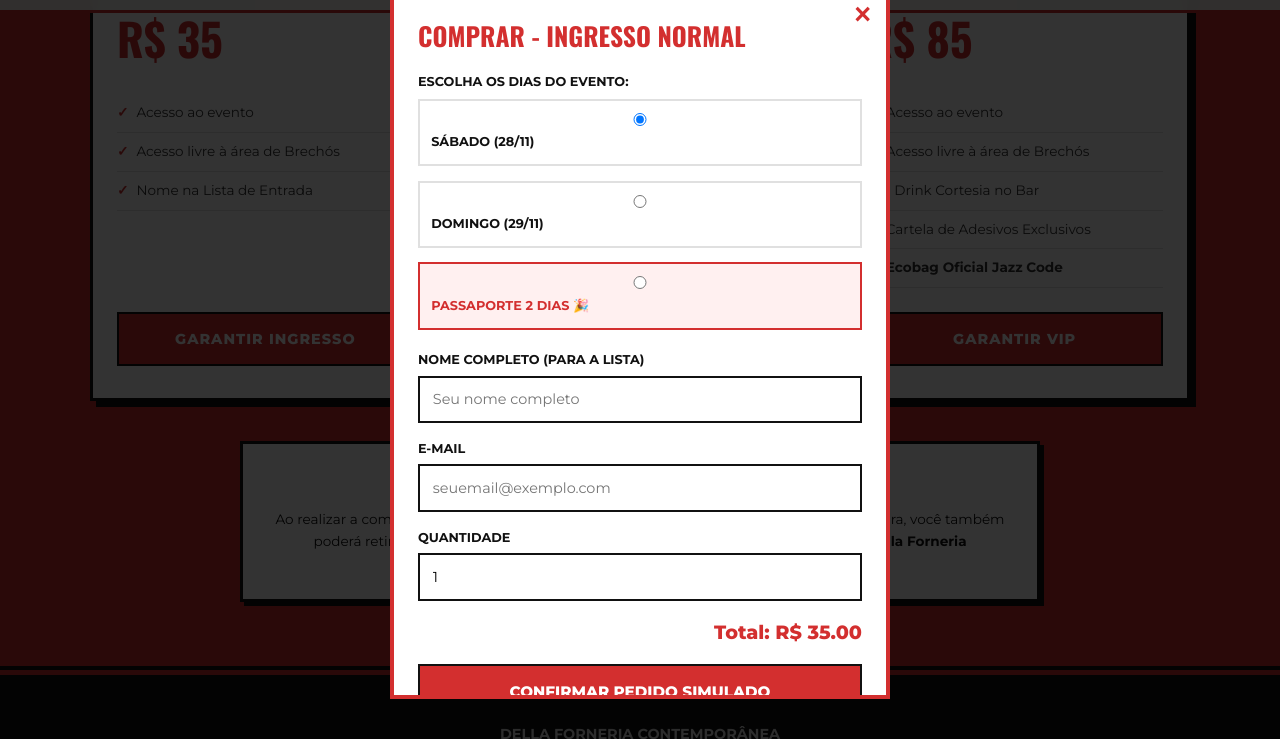
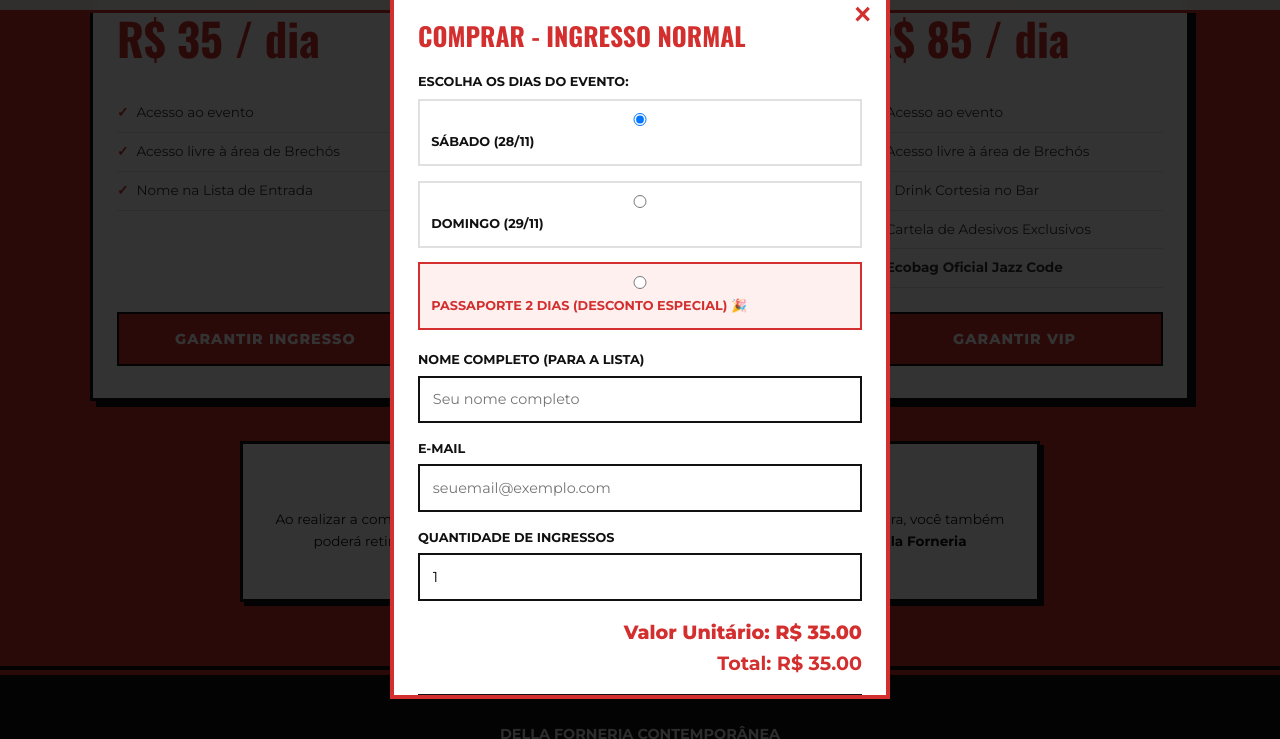
Before and after one commit to vanessa-s2/jazzcode, a plain HTML site: page index.html in a window 1280 px wide. Both pictures are taken after a click on the button "GARANTIR INGRESSO". Shown: the part 1378-2117 px from the top of the page. Drawn offline with nearby package versions, Linux system fonts and the light colour scheme.

Commit message:
Add files via upload

```diff
--- a/index.html
+++ b/index.html
@@ -34,7 +34,7 @@
     </div>
   </header>
 
-  <!-- Hero Section com a Logo em Destaque -->
+  <!-- Hero Section -->
   <section class="hero">
     <div class="hero-card">
       <div class="badge-tag">Brechó + Música ao Vivo</div>
@@ -87,14 +87,14 @@
         <div class="ticket-card">
           <div>
             <div class="ticket-type">Ingresso Normal</div>
-            <div class="ticket-price">R$ 35</div>
+            <div class="ticket-price">R$ 35 <span class="per-day">/ dia</span></div>
             <ul class="ticket-features">
               <li>Acesso ao evento</li>
               <li>Acesso livre à área de Brechós</li>
               <li>Nome na Lista de Entrada</li>
             </ul>
           </div>
-          <button class="btn-buy" onclick="openCheckout('Ingresso Normal', 35)">Garantir Ingresso</button>
+          <button class="btn-buy" onclick="openCheckout('Ingresso Normal', 35, 60)">Garantir Ingresso</button>
         </div>
 
         <!-- Opção 2 -->
@@ -102,7 +102,7 @@
           <div class="featured-badge">Mais Popular</div>
           <div>
             <div class="ticket-type">Combo Drink + Adesivos</div>
-            <div class="ticket-price">R$ 55</div>
+            <div class="ticket-price">R$ 55 <span class="per-day">/ dia</span></div>
             <ul class="ticket-features">
               <li>Acesso ao evento</li>
               <li>Acesso livre à área de Brechós</li>
@@ -110,14 +110,14 @@
               <li>Cartela de Adesivos Exclusivos</li>
             </ul>
           </div>
-          <button class="btn-buy" onclick="openCheckout('Combo Drink + Adesivos', 55)">Garantir Combo</button>
+          <button class="btn-buy" onclick="openCheckout('Combo Drink + Adesivos', 55, 95)">Garantir Combo</button>
         </div>
 
         <!-- Opção 3 -->
         <div class="ticket-card">
           <div>
             <div class="ticket-type">Combo VIP Ecobag</div>
-            <div class="ticket-price">R$ 85</div>
+            <div class="ticket-price">R$ 85 <span class="per-day">/ dia</span></div>
             <ul class="ticket-features">
               <li>Acesso ao evento</li>
               <li>Acesso livre à área de Brechós</li>
@@ -126,7 +126,7 @@
               <li><strong>Ecobag Oficial Jazz Code</strong></li>
             </ul>
           </div>
-          <button class="btn-buy" onclick="openCheckout('Combo VIP Ecobag', 85)">Garantir VIP</button>
+          <button class="btn-buy" onclick="openCheckout('Combo VIP Ecobag', 85, 145)">Garantir VIP</button>
         </div>
 
       </div>
@@ -165,14 +165,14 @@
               </label>
               <label class="day-option combo-day">
                 <input type="radio" name="eventDayOption" value="Passaporte 2 Dias (Sáb + Dom)" onchange="handleDayChange()">
-                <span>Passaporte 2 Dias 🎉</span>
+                <span>Passaporte 2 Dias (Desconto Especial) 🎉</span>
               </label>
             </div>
           </div>
 
-          <!-- Banner do Brinde Surpresa (Aparece ao selecionar 2 Dias) -->
+          <!-- Banner do Brinde Surpresa -->
           <div id="surpriseBonus" class="surprise-bonus-banner" style="display: none;">
-            🎁 <strong>BÔNUS EXCLUSIVO:</strong> Comprando o Passaporte 2 Dias você ganha um <strong>BRINDE SURPRESA EXCLUSIVO</strong> do Summer Jazz Code!
+            🎁 <strong>BÔNUS EXCLUSIVO:</strong> Além do preço promocional para os 2 dias, você ganha um <strong>BRINDE SURPRESA EXCLUSIVO</strong> do Summer Jazz Code!
           </div>
 
           <div class="form-group">
@@ -186,12 +186,13 @@
           </div>
 
           <div class="form-group">
-            <label for="ticketQty">Quantidade</label>
-            <input type="number" id="ticketQty" value="1" min="1" max="5" onchange="updateTotal()" required>
+            <label for="ticketQty">Quantidade de Ingressos</label>
+            <input type="number" id="ticketQty" value="1" min="1" max="5" onchange="updateTotal()" oninput="updateTotal()" required>
           </div>
 
           <div class="total-display">
-            Total: R$ <span id="totalPrice">0</span>
+            Valor Unitário: R$ <span id="unitPrice">0</span><br>
+            <strong>Total: R$ <span id="totalPrice">0</span></strong>
           </div>
 
           <button type="submit" class="btn-submit">Confirmar Pedido Simulado</button>
@@ -212,6 +213,7 @@
           <p><strong>Tipo:</strong> <span id="recType"></span></p>
           <p><strong>Dia(s):</strong> <span id="recDay"></span></p>
           <p><strong>Qtd:</strong> <span id="recQty"></span></p>
+          <p><strong>Valor Total:</strong> R$ <span id="recTotal"></span></p>
           <p><strong>Brinde:</strong> <span id="recGift">Nenhum</span></p>
           <p><strong>Código:</strong> #JC2026-<span id="recCode"></span></p>
         </div>
--- a/script.js
+++ b/script.js
@@ -1,10 +1,12 @@
-let currentPrice = 0;
+let singleDayPrice = 0;
+let doubleDayPrice = 0;
 let currentType = '';
 
-// Abrir Modal de Checkout
-function openCheckout(type, price) {
+// Abrir Modal de Checkout guardando o preço de 1 dia e o preço promocional de 2 dias
+function openCheckout(type, priceSingle, priceDouble) {
   currentType = type;
-  currentPrice = price;
+  singleDayPrice = priceSingle;
+  doubleDayPrice = priceDouble;
 
   const modalTitle = document.getElementById('modalTitle');
   const ticketForm = document.getElementById('ticketForm');
@@ -17,19 +19,18 @@ function openCheckout(type, price) {
   if (formContainer) formContainer.style.display = 'block';
   if (receiptContainer) receiptContainer.style.display = 'none';
 
-  // Reseta seleção de dia para a primeira opção
+  // Marca por padrão o primeiro dia
   const firstDayOption = document.querySelector('input[name="eventDayOption"][value="Sábado (28/11)"]');
   if (firstDayOption) firstDayOption.checked = true;
 
   handleDayChange();
-  updateTotal();
 
   if (checkoutModal) {
     checkoutModal.style.display = 'flex';
   }
 }
 
-// Controla a mudança do dia escolhido no modal
+// Controla a mudança do dia escolhido e recalcula os preços
 function handleDayChange() {
   const selectedDay = document.querySelector('input[name="eventDayOption"]:checked').value;
   const surpriseBonus = document.getElementById('surpriseBonus');
@@ -39,6 +40,8 @@ function handleDayChange() {
   } else {
     if (surpriseBonus) surpriseBonus.style.display = 'none';
   }
+
+  updateTotal();
 }
 
 // Fechar Modal
@@ -49,15 +52,21 @@ function closeCheckout() {
   }
 }
 
-// Atualizar preço total
+// Atualizar preço unitário e valor total em tempo real
 function updateTotal() {
   const qtyInput = document.getElementById('ticketQty');
+  const unitPriceSpan = document.getElementById('unitPrice');
   const totalPriceSpan = document.getElementById('totalPrice');
+  const selectedDayOption = document.querySelector('input[name="eventDayOption"]:checked');
 
-  if (qtyInput && totalPriceSpan) {
-    const qty = parseInt(qtyInput.value) || 1;
-    totalPriceSpan.innerText = (qty * currentPrice).toFixed(2);
-  }
+  if (!selectedDayOption) return;
+
+  const selectedDay = selectedDayOption.value;
+  const activePrice = (selectedDay === 'Passaporte 2 Dias (Sáb + Dom)') ? doubleDayPrice : singleDayPrice;
+  const qty = parseInt(qtyInput.value) || 1;
+
+  if (unitPriceSpan) unitPriceSpan.innerText = activePrice.toFixed(2);
+  if (totalPriceSpan) totalPriceSpan.innerText = (qty * activePrice).toFixed(2);
 }
 
 // Processar compra e exibir comprovante
@@ -67,6 +76,8 @@ function handlePurchase(e) {
   const buyerName = document.getElementById('buyerName').value;
   const selectedDay = document.querySelector('input[name="eventDayOption"]:checked').value;
   const ticketQty = document.getElementById('ticketQty').value;
+  const activePrice = (selectedDay === 'Passaporte 2 Dias (Sáb + Dom)') ? doubleDayPrice : singleDayPrice;
+  const totalAmount = (parseInt(ticketQty) * activePrice).toFixed(2);
   const randomCode = Math.floor(100000 + Math.random() * 900000);
 
   let giftText = 'Nenhum';
@@ -78,6 +89,7 @@ function handlePurchase(e) {
   document.getElementById('recType').innerText = currentType;
   document.getElementById('recDay').innerText = selectedDay;
   document.getElementById('recQty').innerText = ticketQty;
+  document.getElementById('recTotal').innerText = totalAmount;
   document.getElementById('recGift').innerText = giftText;
   document.getElementById('recCode').innerText = randomCode;
 
@@ -88,7 +100,7 @@ function handlePurchase(e) {
   receiptContainer.style.display = 'block';
 }
 
-// Eventos de carregamento
+// Fechar ao clicar fora
 document.addEventListener('DOMContentLoaded', () => {
   const checkoutModal = document.getElementById('checkoutModal');
   if (checkoutModal) {
```
